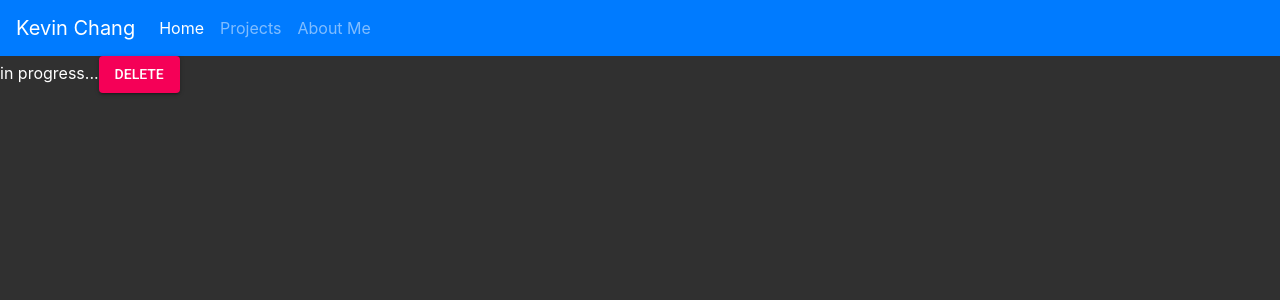
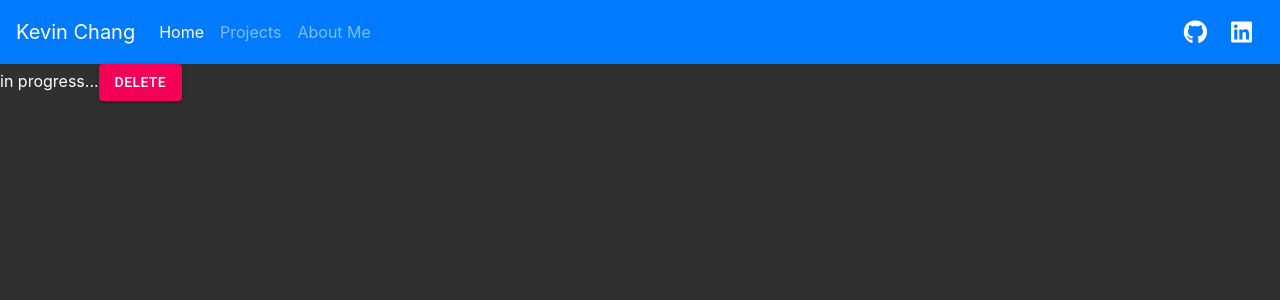
Before and after one commit to hiufungk/hiufungk.github.io, a React (Create React App) app: page /home in a window 1280 px wide. Shown: the top 300 px of the page. Built offline with nearby package versions, Linux system fonts and the light colour scheme.

Commit message:
added links to github, linkedin

```diff
--- a/public/index.html
+++ b/public/index.html
@@ -14,8 +14,11 @@
 
     <!-- material ui -->
     <link rel="stylesheet" href="https://fonts.googleapis.com/css?family=Roboto:300,400,500">
-    <link rel="stylesheet" href="https://fonts.googleapis.com/css?family=Roboto:300,400,500" />
     <link rel="stylesheet" href="https://fonts.googleapis.com/icon?family=Material+Icons">
+
+    <!-- font awesome -->
+    <link rel="stylesheet" href="https://use.fontawesome.com/releases/v5.8.1/css/all.css" integrity="sha384-50oBUHEmvpQ+1lW4y57PTFmhCaXp0ML5d60M1M7uH2+nqUivzIebhndOJK28anvf" crossorigin="anonymous">
+
     <meta
       name="viewport"
       content="width=device-width, initial-scale=1, shrink-to-fit=no"
--- a/src/App.js
+++ b/src/App.js
@@ -12,6 +12,9 @@ import { MuiThemeProvider, createMuiTheme } from '@material-ui/core/styles';
 import CssBaseline from "@material-ui/core/CssBaseline/CssBaseline";
 
 const theme = createMuiTheme({
+    typography: {
+        useNextVariants: true,
+    },
     palette: {
     type: 'dark',
   },
--- a/src/components/TopNavBar.jsx
+++ b/src/components/TopNavBar.jsx
@@ -1,12 +1,15 @@
 import React, { Component } from 'react';
 import { Navbar, Nav } from 'react-bootstrap';
 import { NavLink } from "react-router-dom";
+import IconButton from '@material-ui/core/IconButton';
+import './css/TopNavBar.css';
+import Tooltip from "@material-ui/core/Tooltip/Tooltip";
 
 class TopNavBar extends Component {
 
 	render() {
         return(
-          <Navbar fluid collapseOnSelect expand="lg" bg="primary" variant="dark">
+          <Navbar collapseOnSelect expand="lg" bg="primary" variant="dark">
               <Navbar.Brand href="/">
                   Kevin Chang
               </Navbar.Brand>
@@ -17,6 +20,30 @@ class TopNavBar extends Component {
                       <NavLink className="nav-link" to="/projects">Projects</NavLink>
                       <NavLink className="nav-link" to="/about-me">About Me</NavLink>
                   </Nav>
+                  <a
+                      href="http://github.com/hiufungk/"
+                      target="_blank"
+                      rel="noopener noreferrer"
+                  >
+                      <Tooltip title="View my GitHub">
+                          <IconButton className="github">
+                              <i className="fab fa-github"/>
+                          </IconButton>
+                      </Tooltip>
+                  </a>
+
+                  <a
+                      href="https://www.linkedin.com/in/kevinhfchang/"
+                      target="_blank"
+                      rel="noopener noreferrer"
+                  >
+                      <Tooltip title="View my Linkedin">
+                          <IconButton className="linkedin">
+                              <i className="fab fa-linkedin"/>
+                          </IconButton>
+                      </Tooltip>
+                  </a>
+
               </Navbar.Collapse>
           </Navbar>
         );
--- /dev/null
+++ b/src/components/css/TopNavBar.css
@@ -0,0 +1,17 @@
+.github {
+    color: white;
+}
+
+.github:hover {
+    color: black;
+    background-color: transparent !important;
+}
+
+.linkedin {
+    color: white;
+}
+
+.linkedin:hover {
+    color: black;
+    background-color: transparent !important;
+}
```
